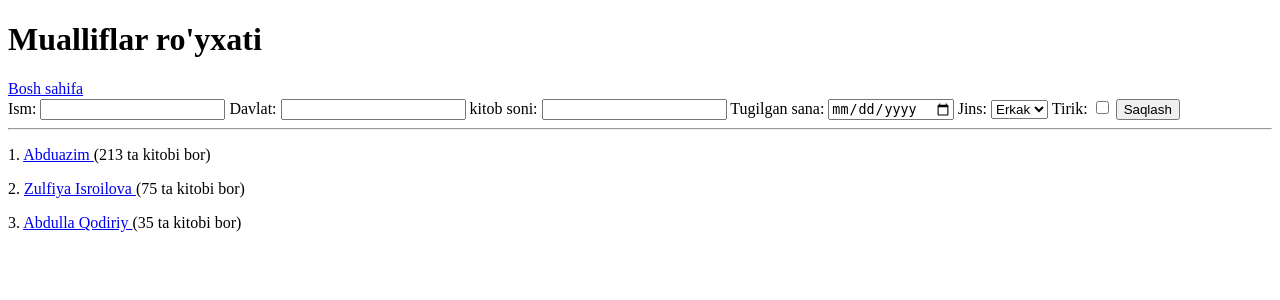
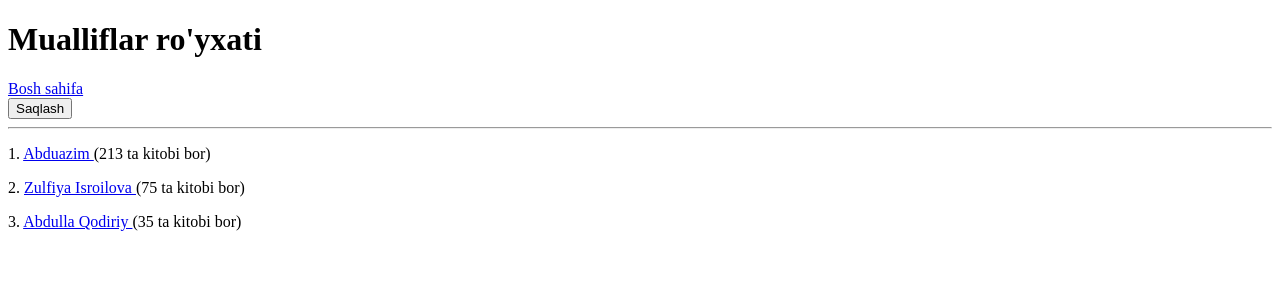
Before and after one commit to Nabiqori/kutubxona, a Django app: page /eng-kop-mualliflar/ in a window 1280 px wide. Shown: the top 300 px of the page. Run offline with Django 5.2, Linux system fonts and the light colour scheme; data comes from the database, SQL or seed files in the repository; both versions use the stored data as it was after the commit.

Commit message:
loyiha yangilandi

```diff
--- a/main/views.py
+++ b/main/views.py
@@ -2,18 +2,19 @@
 
 from django.shortcuts import render, get_object_or_404, redirect
 from django.http import HttpResponse
+
+from .form import TalabaForm, MuallifForm, RecordForm, KutubxonachiForm
 from .models import *
+from django import forms
 def home_view(request):
     return render(request, 'index.html')
 def talabalar_view(request):
+    form = TalabaForm
     if request.method == "POST":
-        Talaba.objects.create(
-            ism=request.POST.get('ism'),
-            kurs=request.POST.get('kurs'),
-            guruh=request.POST.get('guruh'),
-            yosh=request.POST.get('yosh'),
-            kitob_soni=request.POST.get('kitob_soni'),
-        )
+        talaba_form = TalabaForm(request.POST)
+        if talaba_form.is_valid():
+            talaba_form.save()
+
         return redirect('talabalar')
 
     search = request.GET.get('search', '').strip()
@@ -41,32 +42,22 @@
         "kurs_query": kurs,
         "guruh_query": guruh,
         "kurslar": kurslar,
+        "form":form
     }
 
     return render(request, 'talabalar.html', context)
 
 def mualliflar_view(request):
     mualliflar= Muallif.objects.all()
+    form = MuallifForm
     if request.method == "POST":
-        if request.POST.get('kitob_soni') == '':
-            kitob_soni= None
-        else:
-            kitob_soni=int(request.POST.get('kitob_soni'))
-        if request.POST.get('t_sana') == '':
-            t_sana= None
-        else:
-            t_sana=request.POST.get('t_sana')
-        Muallif.objects.create(
-            ism=request.POST.get('ism'),
-            davlat=request.POST.get('davlat'),
-            t_sana=t_sana,
-            jins=request.POST.get('jins'),
-            tirik=request.POST.get('tirik') == 'on',
-            kitob_soni=kitob_soni,
-        )
+        muallif_form = MuallifForm(request.POST)
+        if muallif_form.is_valid():
+            muallif_form.save()
         return redirect('Mualliflar')
     context = {
         'mualliflar':mualliflar,
+        "form": form,
     }
     return render(request, 'mualliflar.html', context)
 def talaba_details_view(request, talaba_id):
@@ -203,33 +194,14 @@
     mualliflar = Muallif.objects.all()
     return render(request, 'kitob-qoshish.html', {"mualliflar": mualliflar})
 def record_qoshish_view(request):
-    kutubxonachilar=Kutubxonachi.objects.all()
-    talabalar=Talaba.objects.all()
-    kitoblar=Kitob.objects.all()
-    talaba_id = request.POST.get('talaba_id')
-    kitob_id = request.POST.get('kitob_id')
-    if request.POST.get('olingan_sana') == '':
-        olingan_sana = None
-    else:
-        olingan_sana = request.POST.get('olingan_sana')
-    if request.POST.get('qaytarilgan_sana') == '':
-        qaytarilgan_sana = None
-    else:
-        qaytarilgan_sana = request.POST.get('qaytarilgan_sana')
+    form = RecordForm
     if request.method == "POST":
-        Record.objects.create(
-            talaba_id=request.POST.get('talaba_id'),
-            kutubxonachi_id=request.POST.get('kutubxonachi_id'),
-            kitob_id=request.POST.get('kitob_id'),
-            olingan_sana=olingan_sana,
-            qaytarilgan_sana=qaytarilgan_sana,
-            qaytardi =request.POST.get('qaytardi') == 'on',
-        )
-        return redirect("hamma_kitoblar")
+        record_form = RecordForm(request.POST)
+        if record_form.is_valid():
+            record_form.save()
+        return redirect("/recordlar/")
     context= {
-        "kutubxonachilar":kutubxonachilar,
-        "talabalar":talabalar,
-        "kitoblar":kitoblar,
+        "form":form
     }
 
     return render(request, 'record_qoshish.html', context)
@@ -240,13 +212,15 @@
     }
     return render(request, 'kutubxonachilar.html', context)
 def kutubxonachi_qoshish_view(request):
+    form = KutubxonachiForm
     if request.method == "POST":
-        Kutubxonachi.objects.create(
-            ism=request.POST.get('ism'),
-            ish_vaqti=request.POST.get('ish_vaqti'),
-        )
+        kutubxonachi_form = KutubxonachiForm(request.POST)
+        kutubxonachi_form.save()
         return redirect("/kutubxonachilar/")
-    return render(request,"kutubxonachi_qoshish.html")
+    context = {
+        "form": form,
+    }
+    return render(request,"kutubxonachi_qoshish.html", context)
 
 def talaba_update_view(request, pk):
     if request.method == "POST":
@@ -299,27 +273,15 @@
     return render(request,"kutubxonach_update.html", context)
 def mualliflar_update_view(request, pk):
     muallif= Muallif.objects.filter(pk=pk)
+    form = MuallifForm
     if request.method == "POST":
-        if request.POST.get('kitob_soni') == '':
-            kitob_soni= None
-        else:
-            kitob_soni=int(request.POST.get('kitob_soni'))
-        if request.POST.get('t_sana') == '':
-            t_sana= None
-        else:
-            t_sana=request.POST.get('t_sana')
-        muallif.update(
-            ism=request.POST.get('ism'),
-            davlat=request.POST.get('davlat'),
-            t_sana=t_sana,
-            jins=request.POST.get('jins'),
-            tirik=request.POST.get('tirik') == 'on',
-            kitob_soni=kitob_soni,
-        )
+        muallif_form = MuallifForm(muallif, request.POST)
+        muallif_form.save()
         return redirect("muallif_malumotlari", muallif_id=pk)
     muallif = get_object_or_404(Muallif, pk=pk)
     context = {
         'muallif':muallif,
+        'form':form,
     }
     return render(request, 'muallif_update.html', context)
 def recordlar_update_view(request, pk):
--- a/templates/mualliflar.html
+++ b/templates/mualliflar.html
@@ -9,21 +9,7 @@
 <a href="/">Bosh sahifa</a>
 <form method="post">
     {% csrf_token %}
-    <label>Ism:</label>
-        <input type="text" name="ism" required>
-    <label>Davlat:</label>
-        <input type="text" name="davlat" required>
-    <label>kitob soni:</label>
-        <input type="number" name="kitob_soni" >
-    <label>Tugilgan sana:</label>
-        <input type="date" name="t_sana" >
-    <label>Jins:</label>
-        <select name="jins">
-            <option>Erkak</option>
-            <option>Ayol</option>
-        </select>
-    <label>Tirik:</label>
-        <input type="checkbox" name="tirik">
+    {{ form }}
     <button>Saqlash</button>
 </form>
 <hr>
```
Also changed, not shown: core/settings.py (+142 -0 lines), main/admin.py (+30 -1 lines), main/form.py (added, +18 -0 lines), templates/kutubxonachi_qoshish.html (+1 -9 lines), templates/muallif_update.html (+1 -15 lines), templates/record_qoshish.html (+1 -28 lines), templates/talabalar.html (+1 -12 lines), db.sqlite3.
